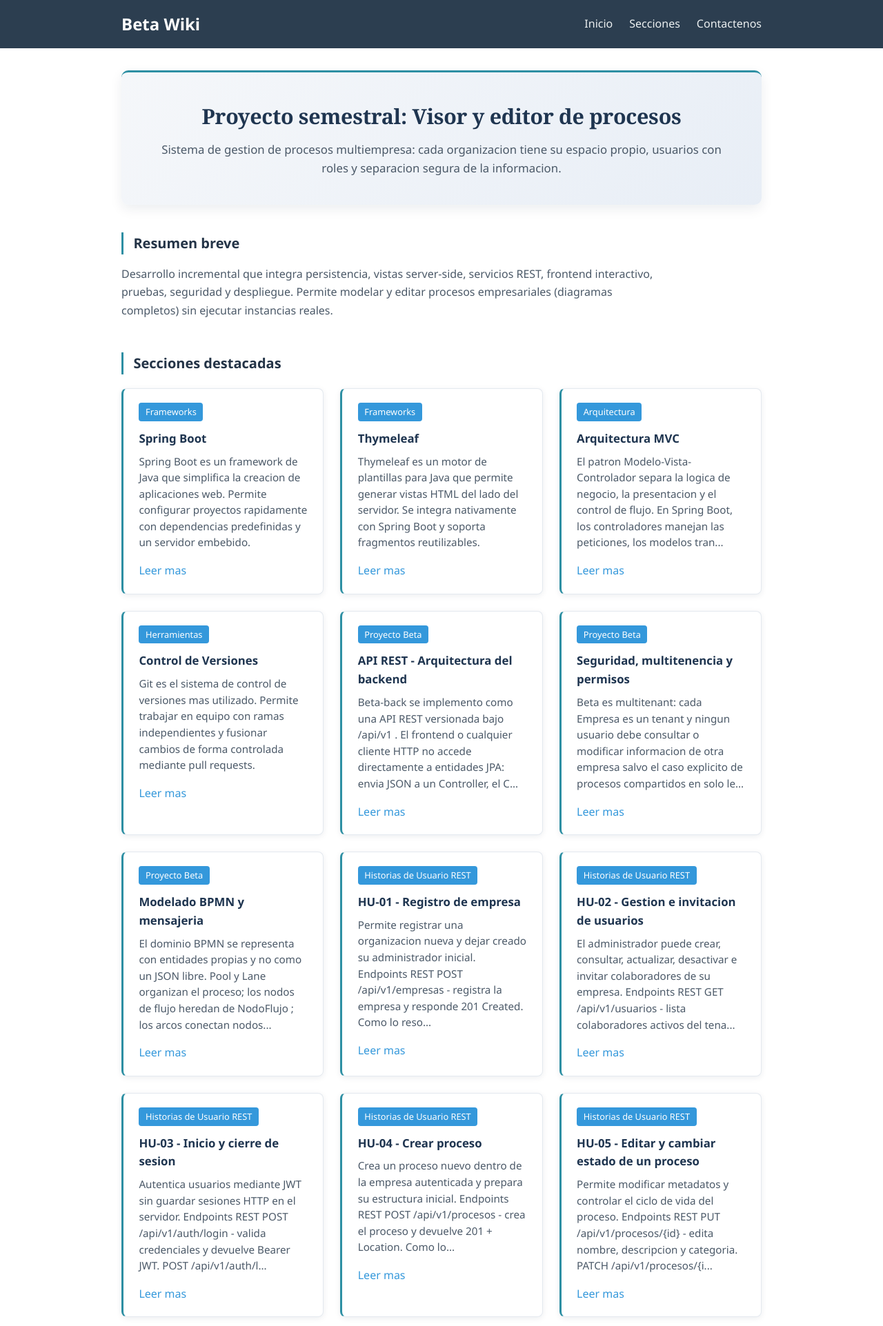
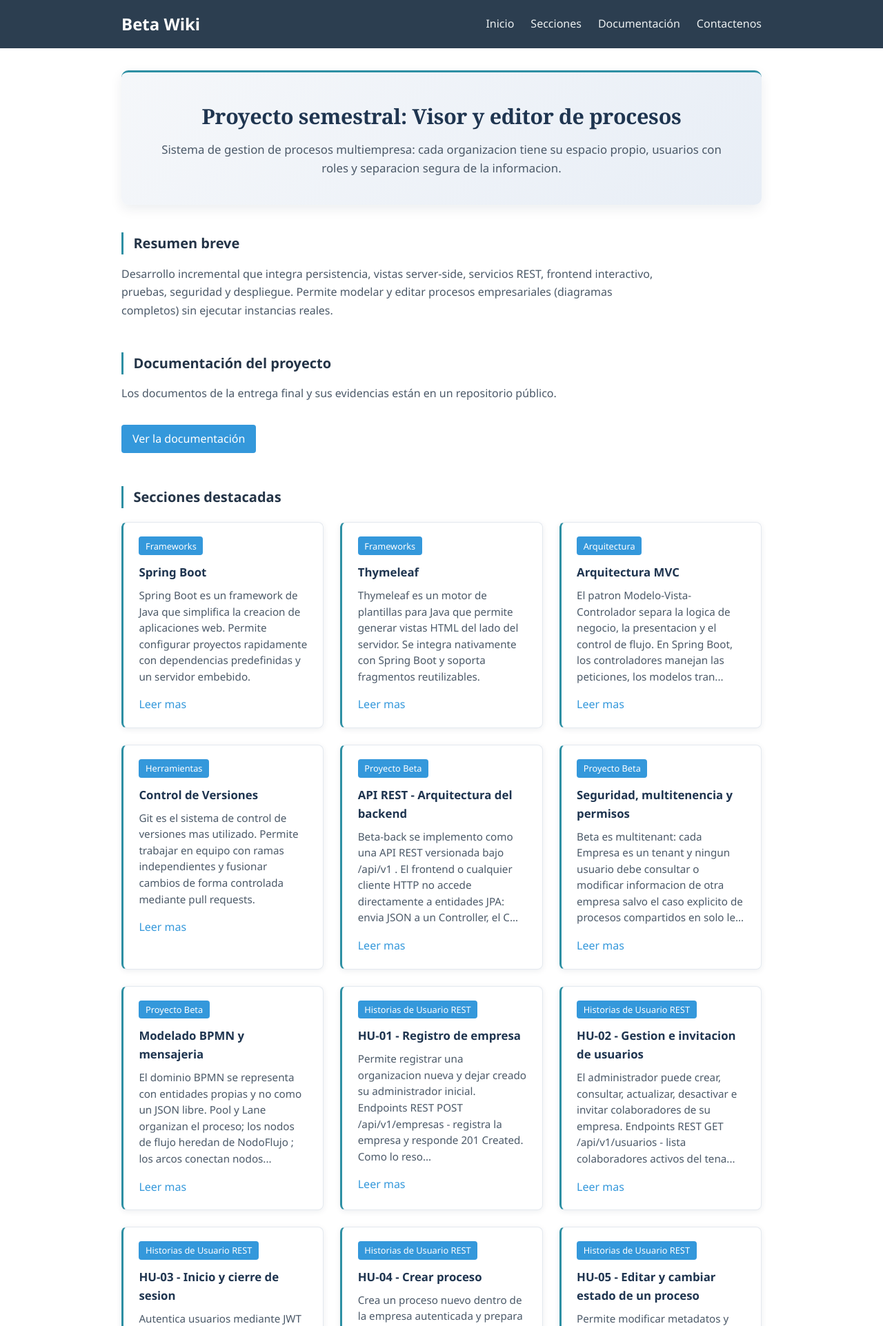
Before and after one commit to Siftings/Wiki-Proyecto-Desarrollo-Web, a Spring Boot app: page / in a window 1280 px wide. Shown: the top 1923 px of the page at 69% size. Run offline with Spring Boot 4, Linux system fonts and the light colour scheme.

Commit message:
Enlace al repositorio de documentacion

```diff
--- a/beta/src/main/resources/templates/fragments/header.html
+++ b/beta/src/main/resources/templates/fragments/header.html
@@ -9,6 +9,7 @@
                 <ul>
                     <li><a th:href="@{/}">Inicio</a></li>
                     <li><a th:href="@{/secciones}">Secciones</a></li>
+                    <li><a href="https://github.com/Siftings/Documentacion-Proyecto-Desarrollo-Web" target="_blank" rel="noopener noreferrer">Documentación</a></li>
                     <li><a th:href="@{/contactenos}">Contactenos</a></li>
                 </ul>
             </nav>
--- a/beta/src/main/resources/templates/inicio.html
+++ b/beta/src/main/resources/templates/inicio.html
@@ -19,6 +19,12 @@
         <section class="section" aria-labelledby="resumen">
             <h2 id="resumen">Resumen breve</h2>
             <p>Desarrollo incremental que integra persistencia, vistas server-side, servicios REST, frontend interactivo, pruebas, seguridad y despliegue. Permite modelar y editar procesos empresariales (diagramas completos) sin ejecutar instancias reales.</p>
+        </section>
+
+        <section class="section" aria-labelledby="documentacion">
+            <h2 id="documentacion">Documentación del proyecto</h2>
+            <p>Los documentos de la entrega final y sus evidencias están en un repositorio público.</p>
+            <a href="https://github.com/Siftings/Documentacion-Proyecto-Desarrollo-Web" target="_blank" rel="noopener noreferrer" class="btn-volver">Ver la documentación</a>
         </section>
 
         <section class="section" aria-labelledby="secciones-destacadas">
```
Also changed, not shown: README.md.
